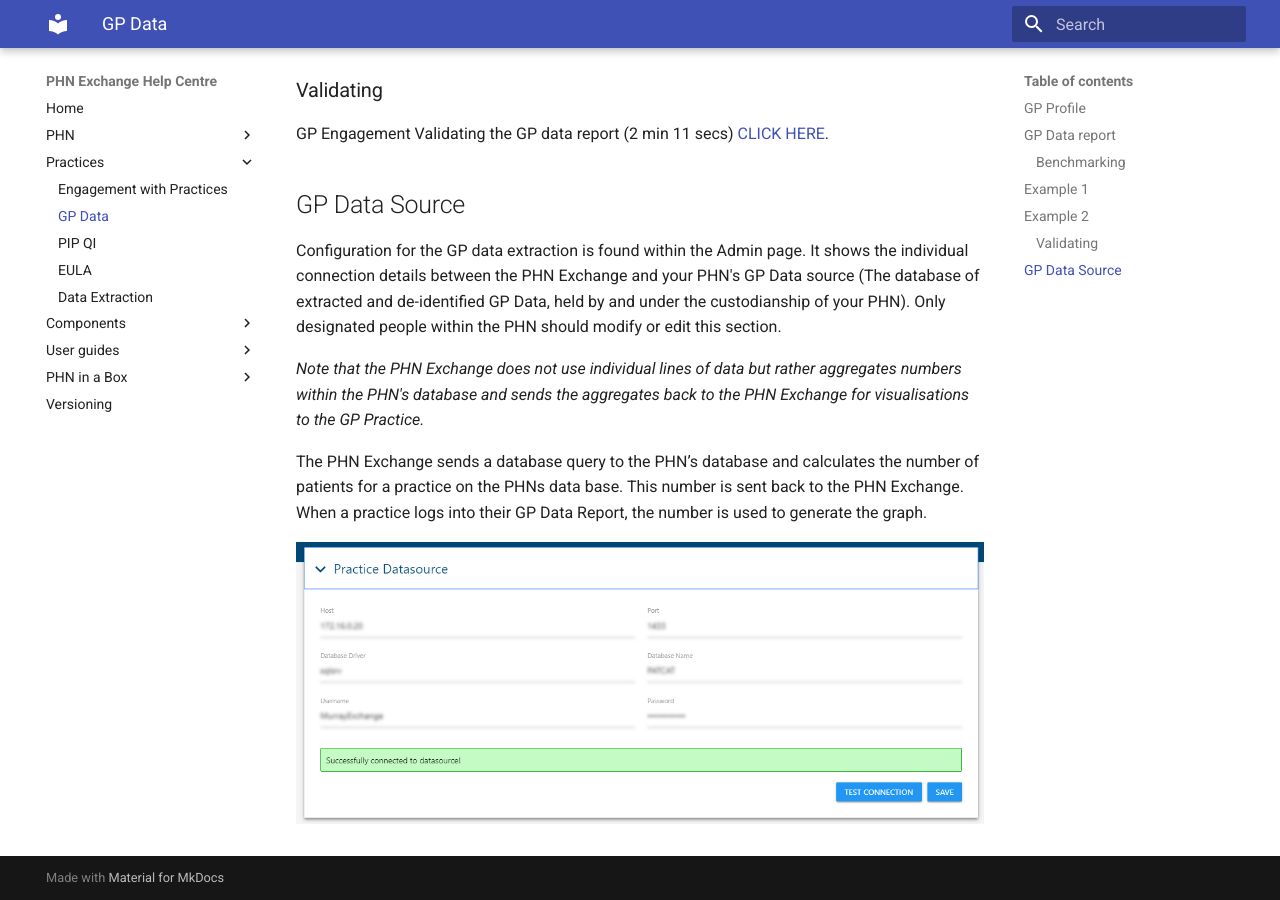
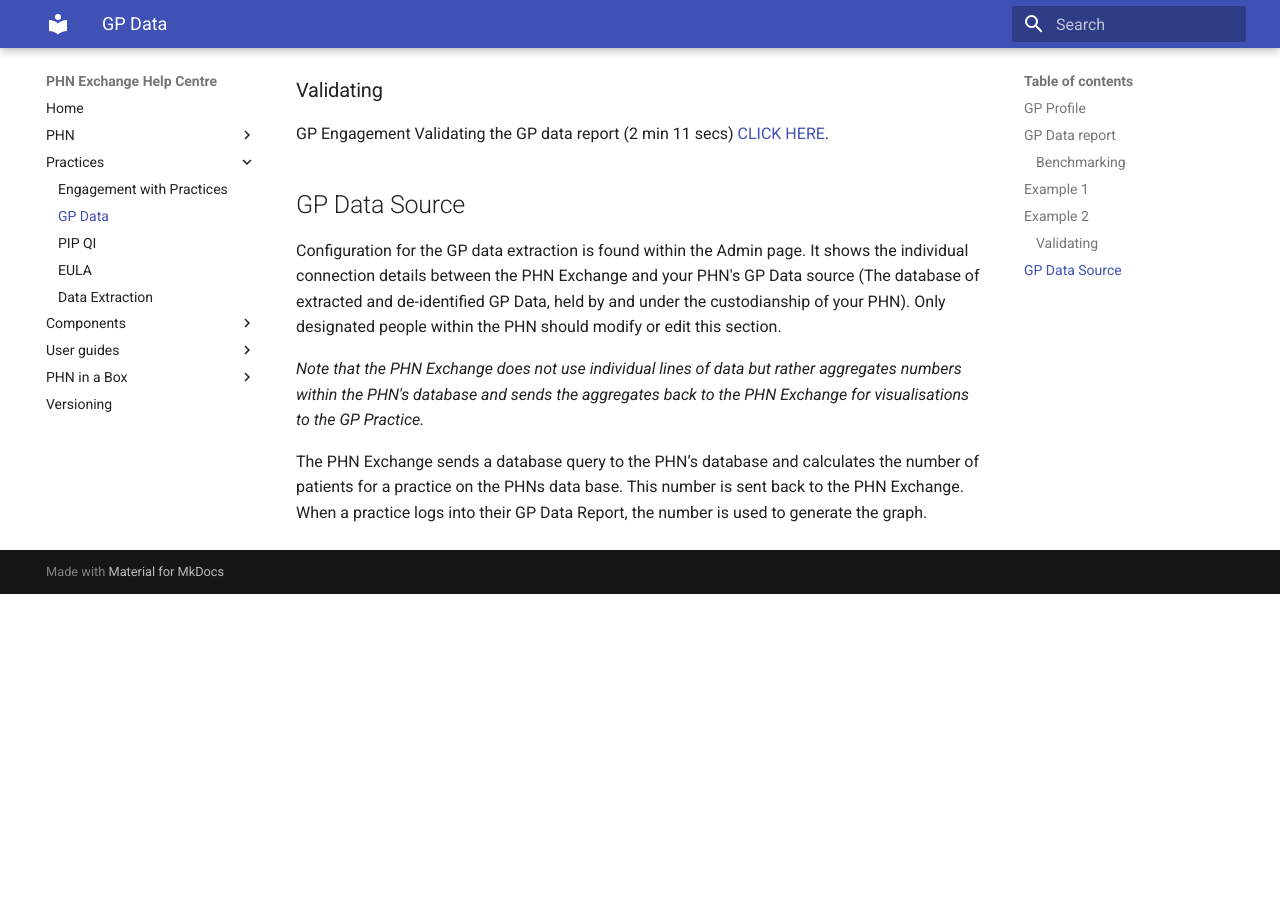
Before and after one commit to MurrayPHN/phn-exchange-docs, an MkDocs documentation site: the page built from docs/practices/gpdata.md, in a window 1280 px wide and 900 px high, scrolled down 2882 px. Built offline with MkDocs 1.6.1 and Material for MkDocs 9.7.7, drawn with Linux system fonts in a browser that asks for light colours; after the commit the page ends 3476 px from its top, so only the background shows below that.

Commit message:
Removed unused media

```diff
--- a/docs/practices/gpdata.md
+++ b/docs/practices/gpdata.md
@@ -59,5 +59,3 @@ Configuration for the GP data extraction is found within the Admin page. It show
 *Note that the PHN Exchange does not use individual lines of data but rather aggregates numbers within the PHN's database and sends the aggregates back to the PHN Exchange for visualisations to the GP Practice.*
 
 The PHN Exchange sends a database query to the PHN’s database and calculates the number of patients for a practice on the PHNs data base. This number is sent back to the PHN Exchange. When a practice logs into their GP Data Report, the number is used to generate the graph.
-
-![GP data source details](../../img/gp-datasource.png)
```
Also changed, not shown: docs/img/gp-datasource.png (deleted).
